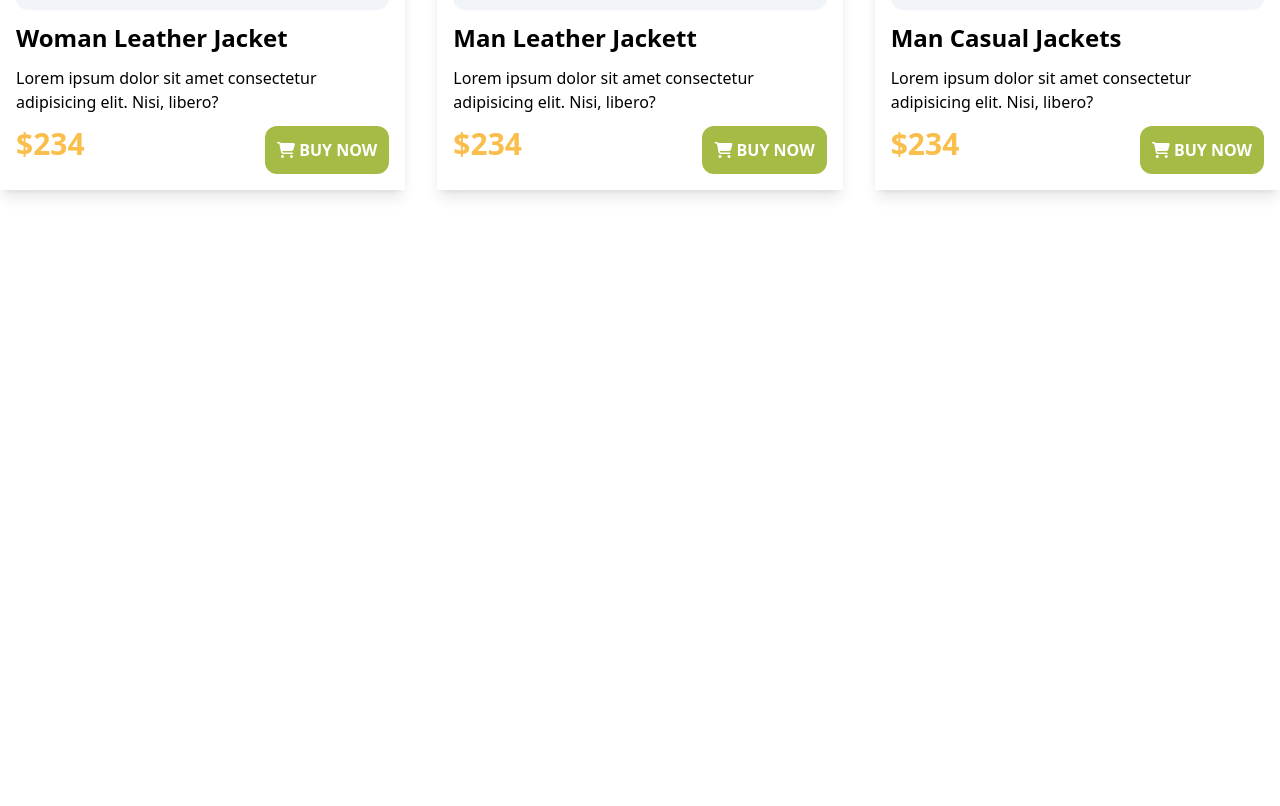
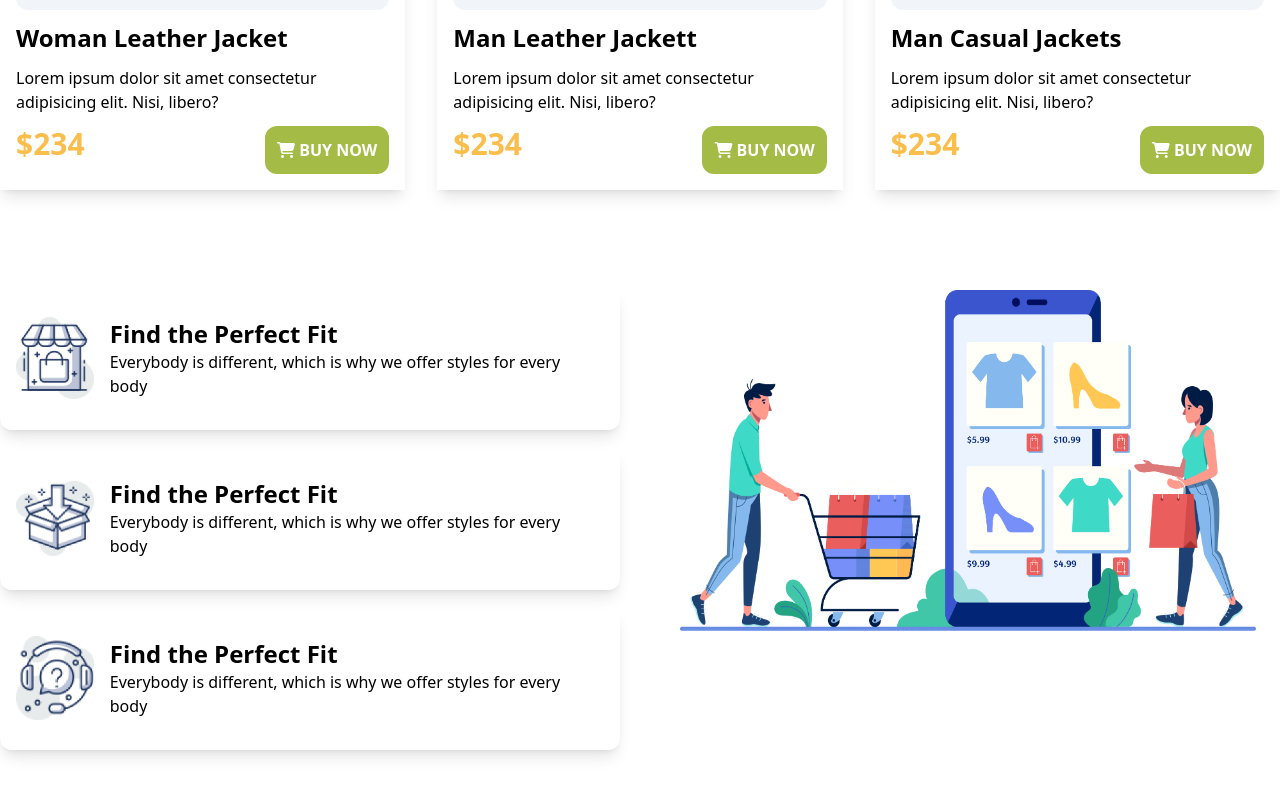
Before and after one commit to rashidul191/penguin-fashion, a plain HTML site: page index.html in a window 1280 px wide. Shown: the part 1896-2702 px from the top of the page. Before the commit the page ends 2126 px from the top, so only its background shows below. Drawn offline with nearby package versions, Linux system fonts and the light colour scheme.

Commit message:
done penguin feshion

```diff
--- a/index.html
+++ b/index.html
@@ -56,8 +56,10 @@
     <!-- Header Section End -->
 
     <!-- Woman Jacket Section Start -->
-    <main class="container me-auto my-10">
-      <h1 class="text-4xl font-bold text-center sm:text-left my-10">Woman Jacket</h1>
+    <main class="container mx-auto my-10">
+      <h1 class="text-4xl font-bold text-center sm:text-left my-10">
+        Woman Jacket
+      </h1>
       <div class="grid sm:grid-cols-2 md:grid-cols-3 gap-8">
         <!-- Jacket 1 -->
         <div class="p-4 shadow-lg space-y-3">
@@ -84,7 +86,7 @@
           <div class="p-5 bg-slate-100 rounded-xl flex justify-center">
             <img class="w-3/4 sm:w-full" src="images/jacket-2.png" alt="" />
           </div>
-            <h3 class="text-2xl font-semibold">Ladies Jacket </h3>
+          <h3 class="text-2xl font-semibold">Ladies Jacket</h3>
           <p>
             Lorem ipsum dolor sit amet consectetur adipisicing elit. Nisi,
             libero?
@@ -99,13 +101,12 @@
           </div>
         </div>
 
-
         <!-- Jacket 3 -->
         <div class="p-4 shadow-lg space-y-3">
           <div class="p-5 bg-slate-100 rounded-xl flex justify-center">
             <img class="w-3/4 sm:w-full" src="images/jacket-3.png" alt="" />
           </div>
-          <h3 class="text-2xl font-semibold">Woman Leather Jacket </h3>
+          <h3 class="text-2xl font-semibold">Woman Leather Jacket</h3>
           <p>
             Lorem ipsum dolor sit amet consectetur adipisicing elit. Nisi,
             libero?
@@ -124,15 +125,17 @@
     <!-- Woman Jacket Section End -->
 
     <!-- Man Jacket Section Start -->
-    <main class="container me-auto my-10">
-      <h1 class="text-4xl font-bold text-center sm:text-left my-10">Man Jacket</h1>
+    <main class="container mx-auto my-10">
+      <h1 class="text-4xl font-bold text-center sm:text-left my-10">
+        Man Jacket
+      </h1>
       <div class="grid sm:grid-cols-2 md:grid-cols-3 gap-8">
         <!-- Jacket 1 -->
         <div class="p-4 shadow-lg space-y-3">
           <div class="p-5 bg-slate-100 rounded-xl flex justify-center">
             <img class="w-3/4 sm:w-full" src="images/jacket-4.png" alt="" />
           </div>
-          <h3 class="text-2xl font-semibold">Woman Leather Jacket </h3>
+          <h3 class="text-2xl font-semibold">Woman Leather Jacket</h3>
           <p>
             Lorem ipsum dolor sit amet consectetur adipisicing elit. Nisi,
             libero?
@@ -167,7 +170,6 @@
           </div>
         </div>
 
-
         <!-- Jacket 3 -->
         <div class="p-4 shadow-lg space-y-3">
           <div class="p-5 bg-slate-100 rounded-xl flex justify-center">
@@ -190,5 +192,60 @@
       </div>
     </main>
     <!-- Man Jacket Section End -->
+
+    <section class="container mx-auto py-10">
+      <div class="grid sm:grid-cols-2 gap-10">
+        <div>
+          <div
+            class="flex justify-center items-center shadow-lg rounded-xl my-4 p-4"
+          >
+            <div>
+              <img class="w-32 sm:w-20" src="images/house.png" alt="" />
+            </div>
+            <div class="p-4">
+              <h2 class="text-2xl font-semibold">Find the Perfect Fit</h2>
+              <p>
+                Everybody is different, which is why we offer styles for every
+                body
+              </p>
+            </div>
+          </div>
+
+          <div
+            class="flex justify-center items-center shadow-lg rounded-xl my-4 p-4"
+          >
+            <div>
+              <img class="w-32 sm:w-20" src="images/box.png" alt="" />
+            </div>
+            <div class="p-4">
+              <h2 class="text-2xl font-semibold">Find the Perfect Fit</h2>
+              <p>
+                Everybody is different, which is why we offer styles for every
+                body
+              </p>
+            </div>
+          </div>
+
+          <div
+            class="flex justify-center items-center shadow-lg rounded-xl my-4 p-4"
+          >
+            <div>
+              <img class="w-32 sm:w-20" src="images/question.png" alt="" />
+            </div>
+            <div class="p-4">
+              <h2 class="text-2xl font-semibold">Find the Perfect Fit</h2>
+              <p>
+                Everybody is different, which is why we offer styles for every
+                body
+              </p>
+            </div>
+          </div>
+        </div>
+
+        <div class="p-5">
+          <img class="sm:max-w-xl" src="images/shopping.png" alt="" />
+        </div>
+      </div>
+    </section>
   </body>
 </html>
```
Lines whose indentation alone changed are shown as unchanged.
